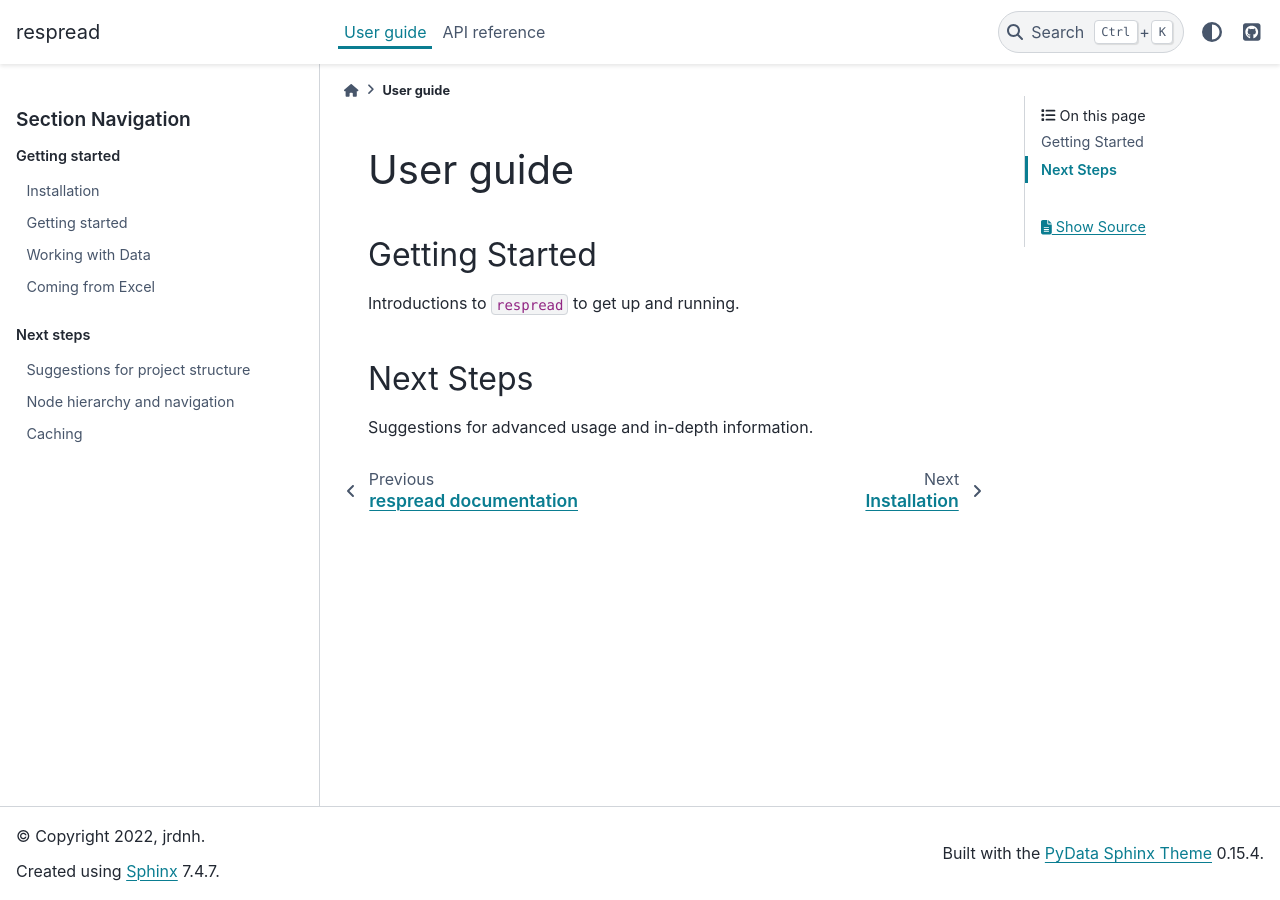
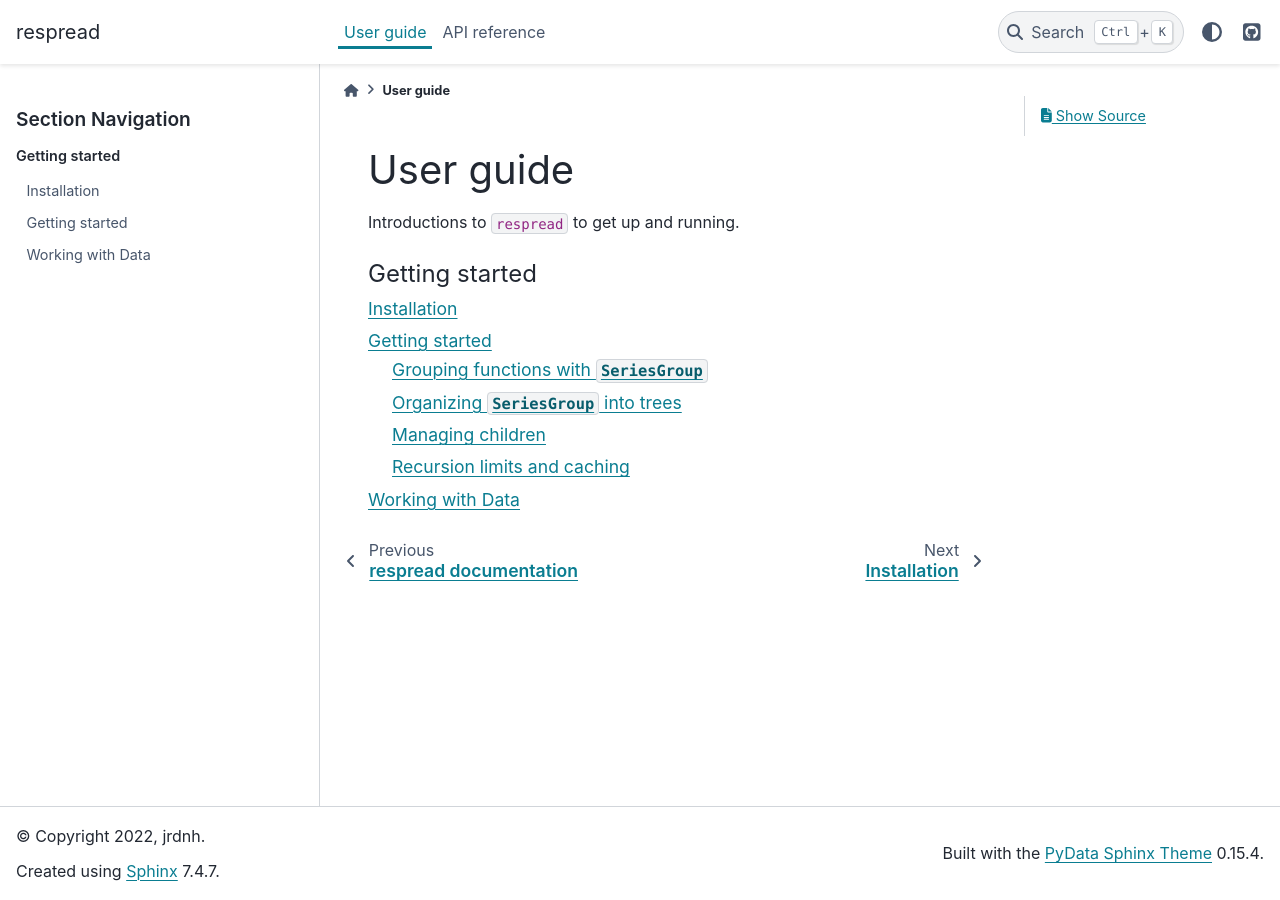
Before and after one commit to jrdnh/respread, a Sphinx documentation site: the page built from docs/user_guide/index.rst, in a window 1280 px wide. Built offline with Sphinx 7.4.7 and the PyData theme 0.15.4, drawn with Linux system fonts in a browser that asks for light colours.

Commit message:
Update docs user guide

```diff
--- a/docs/conf.py
+++ b/docs/conf.py
@@ -22,7 +22,7 @@
 
 templates_path = ['_templates']
 exclude_patterns = ['_build', 'Thumbs.db', '.DS_Store']
-
+version = "0.1.0"
 
 
 # -- Options for HTML output -------------------------------------------------
--- a/docs/index.rst
+++ b/docs/index.rst
@@ -1,6 +1,9 @@
 **********************
 respread documentation
 **********************
+
+**Version**: |version|
+**Status**: Alpha, subject to future breaking changes
 
 :mod:`respread` is a spreadsheet alternative for end-user models. It allows users to easily build a final modeling engine that can access Python's entire statistical, computational, and networking ecosystem.
 
--- a/docs/user_guide/caching.rst
+++ /dev/null
@@ -1,4 +0,0 @@
-.. _caching:
-*******
-Caching
-*******
--- a/docs/user_guide/excel.rst
+++ /dev/null
@@ -1,4 +0,0 @@
-.. _excel:
-******************
-Coming from  Excel
-******************
--- a/docs/user_guide/index.rst
+++ b/docs/user_guide/index.rst
@@ -3,33 +3,12 @@
 User guide
 **********
 
-===============
-Getting Started
-===============
-
 Introductions to ``respread`` to get up and running.
-
-==========
-Next Steps
-==========
-
-Suggestions for advanced usage and in-depth information.
 
 .. toctree::
     :caption: Getting started
     :maxdepth: 2
-    :hidden:
 
     installation
     getting_started
     working_with_data
-    excel
-
-.. toctree::
-    :caption: Next steps
-    :maxdepth: 2
-    :hidden:
-
-    projects
-    trees
-    caching
--- a/docs/user_guide/projects.rst
+++ /dev/null
@@ -1,4 +0,0 @@
-.. _projects:
-*********************************
-Suggestions for project structure
-*********************************
--- a/docs/user_guide/trees.rst
+++ /dev/null
@@ -1,4 +0,0 @@
-.. _node_structure:
-*****************************
-Node hierarchy and navigation
-*****************************
--- a/setup.cfg
+++ b/setup.cfg
@@ -1,6 +1,6 @@
 [metadata]
 name = respread
-version = 0.0.1
+version = 0.1.0
 
 [options]
 package_dir =
```
Also changed, not shown: docs/api_reference/respread.DynamicSeriesGroup.rst (added, +35 -0 lines).
